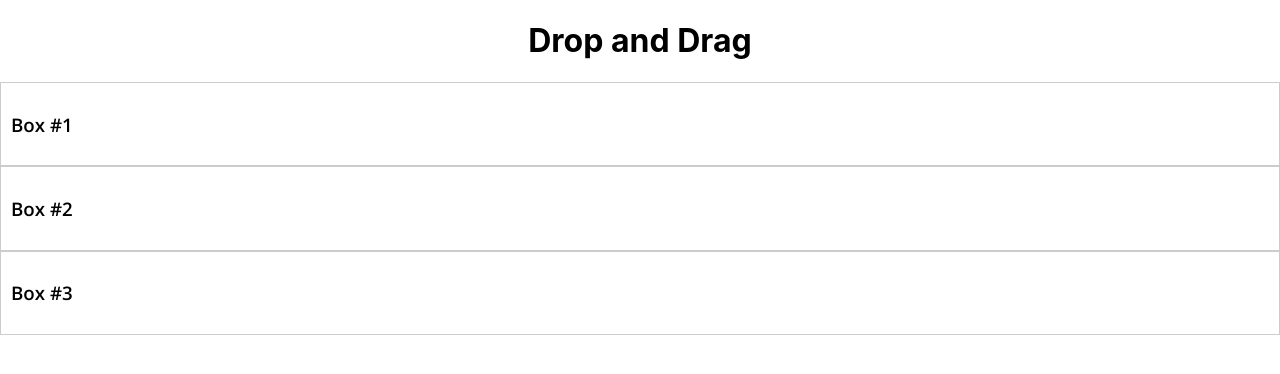
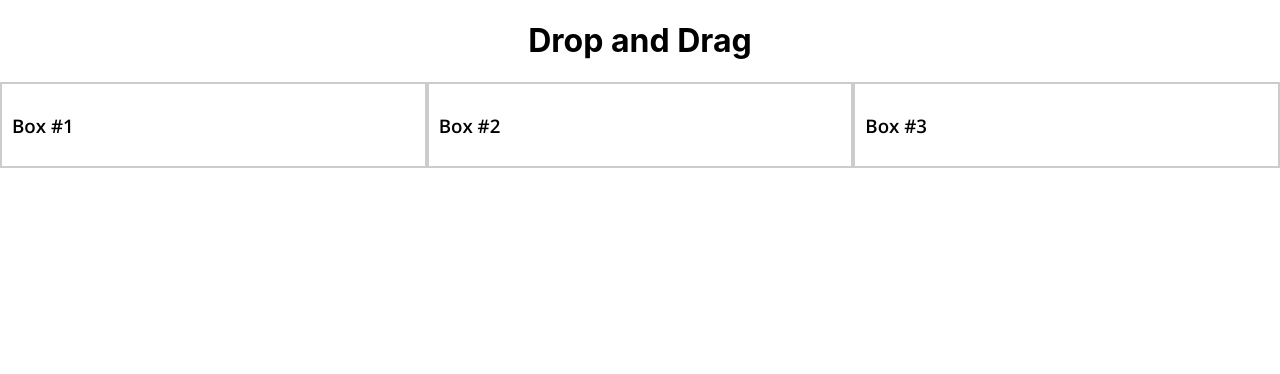
Before and after one commit to kobac44/re-ac-tion-1, a React (Create React App) app: page / in a window 1280 px wide. Shown: the top 374 px of the page. Built offline with nearby package versions, Linux system fonts and the light colour scheme.

Commit message:
add and develope css code for dnd boxes

```diff
--- a/src/components/boxes.css
+++ b/src/components/boxes.css
@@ -1,8 +1,24 @@
 @import url('https://fonts.googleapis.com/css2?family=Open+Sans:ital,wght@0,300;0,400;0,600;1,700&display=swap');
 
 
+.container-1 {
+    display: flex;
+}
+
 .container-1 div {
-    border: 1px #ccc solid;
+    border: 2px #ccc solid;
     font-family: 'Open Sans', sans-serif;
     padding: 10px;
 }
+
+.boxes-1 {
+    flex: 1;
+}
+
+.boxes-2 {
+    flex: 1;
+}
+
+.boxes-3 {
+    flex: 1;
+}
```
